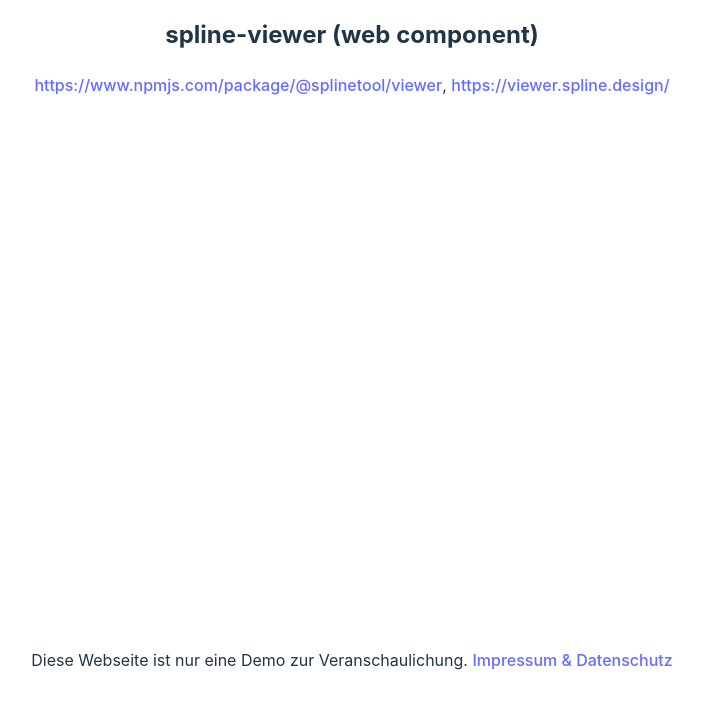
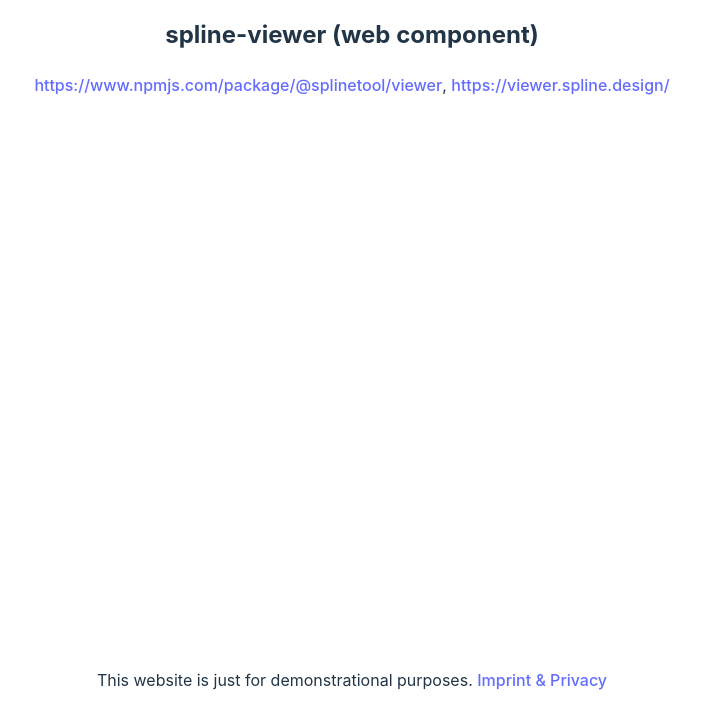
Before and after one commit to mandrasch/spline-selfhosted, a website built with Vite: page index.html in a window 1280 px wide. Shown: the part 824-1552 px from the top of the page, without its empty margins (288-991 px from the left). Built offline with nearby package versions, Linux system fonts and the light colour scheme; what @splinetool/runtime would draw is missing.

Commit message:
docs: translate

```diff
--- a/index.html
+++ b/index.html
@@ -26,7 +26,7 @@
         <spline-viewer url="/3d-models/planet/scene.splinecode"></spline-viewer>
       </div>
 
-      <p style="margin-top:35px;">Diese Webseite ist nur eine Demo zur Veranschaulichung. <a href="https://matthias-andrasch.eu/impressum-datenschutz/">Impressum & Datenschutz</a></p>
+      <p style="margin-top:55px;">This website is just for demonstrational purposes. <a href="https://matthias-andrasch.eu/impressum-datenschutz/">Imprint & Privacy</a></p>
 
     </div>
 
```
